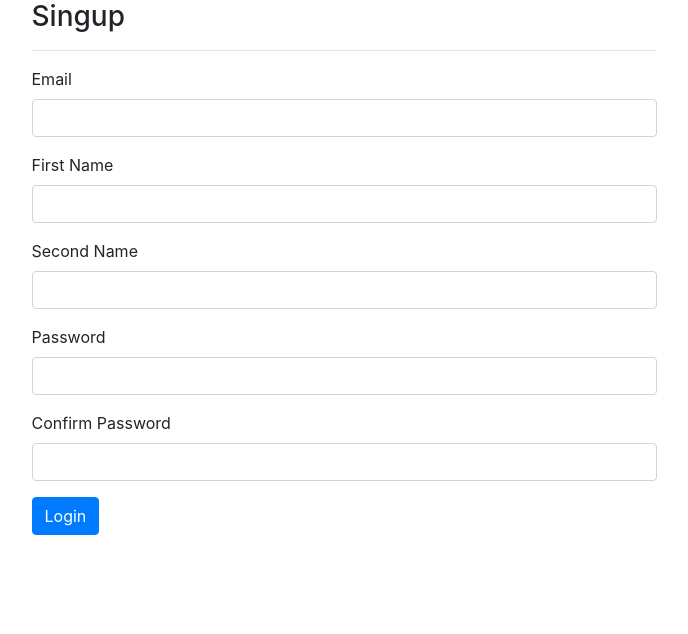
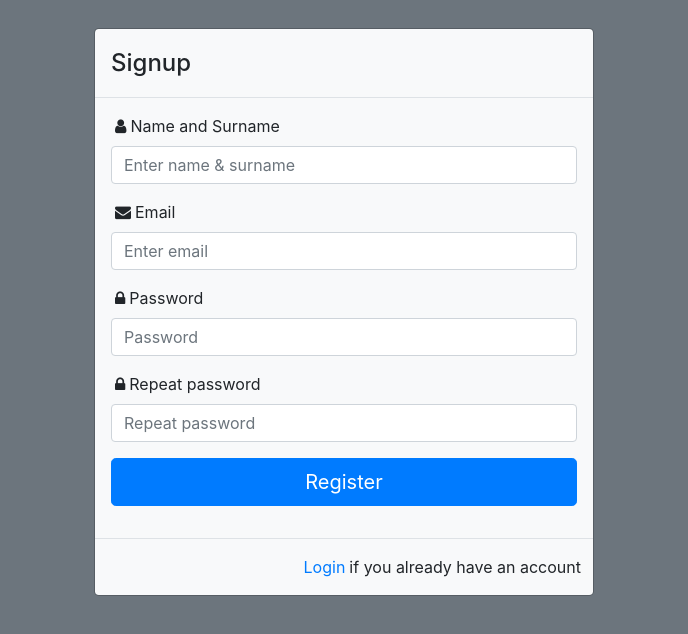
Before and after one commit to rogowski-piotr/iot-management-vue, a Vue app: page /signup in a window 1280 px wide. Shown: the top 634 px of the page, without its empty margins (296-984 px from the left). Built offline with nearby package versions, Linux system fonts and the light colour scheme.

Commit message:
add new user registration

```diff
--- a/src/pages/Login.vue
+++ b/src/pages/Login.vue
@@ -32,7 +32,7 @@
                     </div>
                 </div>
                 <div class="modal-footer">
-                    <a href="#">forgot password?</a> or <a href="/signup">signup</a>
+                    <a href="/signup">signup</a> if you don't have an account
                 </div>
             </div>
         </div>
--- a/src/pages/Signup.vue
+++ b/src/pages/Signup.vue
@@ -1,33 +1,46 @@
 <template>
-<div class="row">
-    <div class="col-md-6 offset-md-3">
-        <div>
-            <div>
-                <h3>Singup</h3>
-                <hr/>
+    <div class="alert alert-warning m-0" v-show="errorMessage != null" role="alert" id="alert-incorrect-data">
+        <h4 class="alert-heading">Incorrect login details!</h4>
+        <div v-for="msg in errorMessage" :key="msg.id">
+            <hr>
+            {{ msg }}
+        </div>
+    </div>
+    <div class="bg-secondary vh-100"></div>
+
+    <div class="modal fade show" aria-odal="true" style="display: block;">
+        <div class="modal-dialog modal-login">
+            <div class="modal-content bg-light">
+                <div class="modal-header">
+                    <h4 class="modal-title">Signup</h4>
+                </div>
+                <div class="modal-body">
+                    <div class="form-group">
+                        <i class="fa fa-user p-1"></i>
+                        <label>Name and Surname</label>
+                        <input type="text" class="form-control" placeholder="Enter name & surname" v-model="registerPayload.username"/>
                     </div>
                     <div class="form-group">
+                        <i class="fa fa-envelope p-1"></i>
                         <label>Email</label>
-                <input type="text" class="form-control"/>
+                        <input type="email" class="form-control" placeholder="Enter email" v-model="registerPayload.email"/>
                     </div>
                     <div class="form-group">
-                <label>First Name</label>
-                <input type="text" class="form-control"/>
+                        <i class="fa fa-lock p-1"></i>
+                        <label>Password</label>
+                        <input type="password" class="form-control" placeholder="Password" v-model="registerPayload.password"/>
                     </div>
                     <div class="form-group">
-                <label>Second Name</label>
-                <input type="text" class="form-control"/>
+                        <i class="fa fa-lock p-1"></i>
+                        <label>Repeat password</label>
+                        <input type="password" class="form-control" placeholder="Repeat password" v-model="repeatedPassword"/>
                     </div>
                     <div class="form-group">
-                <label>Password</label>
-                <input type="password" class="form-control"/>
+                        <button @click="validateAuth" type="submit" class="btn btn-primary btn-block btn-lg">Register</button>
                     </div>
-            <div class="form-group">
-                <label>Confirm Password</label>
-                <input type="password" class="form-control"/>
                 </div>
-            <div class="my-3">
-                <button type="submit" class="btn btn-primary">Login</button>
+                <div class="modal-footer">
+                    <a href="/login">Login</a> if you already have an account
                 </div>
             </div>
         </div>
@@ -35,7 +48,53 @@
 </template>
 
 <script>
+import router from '../helpers/router';
+import { userService } from '../services';
 
 export default {
+  name: 'Signup',
+  data() {
+    return {
+        registerPayload: {
+            username: null,
+            email: null,
+            password: null,
+        },
+        repeatedPassword: null,
+        errorMessage: null,
+    }
+  },
+  created () {
+        userService.logout()
+    },
+  methods: {
+    validateAuth() {
+        if (! this.isValidPassword()) {
+            this.errorMessage = ['Passwords are not the same'];
+            return;
+        }
+        userService.register(this.registerPayload)
+                .then(response => {
+                    if (response.status === 201) {
+                        router.push("/login")
+                    } else {
+                        return response.json()
+                    }
+                })
+                .then(errorMsg => this.errorMessage = this.parseErrorMsg(errorMsg))
+    },
+    parseErrorMsg(errorMsg) {
+        if (errorMsg === undefined) return;
+        var msg = [];
+        var keys = Object.keys(errorMsg);
+        keys.forEach(function(key) {
+            msg.push(key + ' ' + errorMsg[key]);
+        });
+        return msg;
+    },
+    isValidPassword() {
+        return this.registerPayload.password == this.repeatedPassword
+    }
+  }
 }
 </script>
--- a/src/services/userService.js
+++ b/src/services/userService.js
@@ -3,6 +3,7 @@ import { authHeader } from '../helpers/auth-header';
 export const userService = {
     login,
     logout,
+    register,
     getAll,
     getOne,
     getAllRoles,
@@ -38,6 +39,17 @@ function getCurrentUser() {
 function logout() {
     console.log('logout')
     localStorage.removeItem('user');
+}
+
+function register(payload) {
+    console.log('register')
+    const requestOptions = {
+        method: 'POST',
+        headers: { 'Content-Type': 'application/json' },
+        body: JSON.stringify(payload)
+    };
+    // return fetch(`http://192.168.0.102:8080/register`, requestOptions);
+    return fetch(`http://192.168.0.18:8080/register`, requestOptions);
 }
 
 function getAll() {
```
Lines whose indentation alone changed are shown as unchanged.
